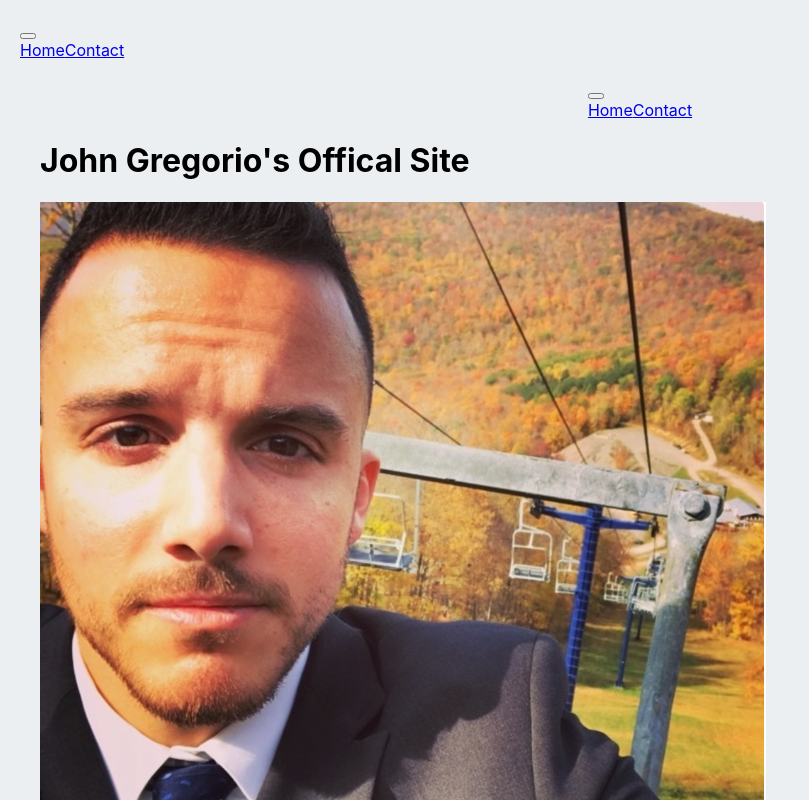
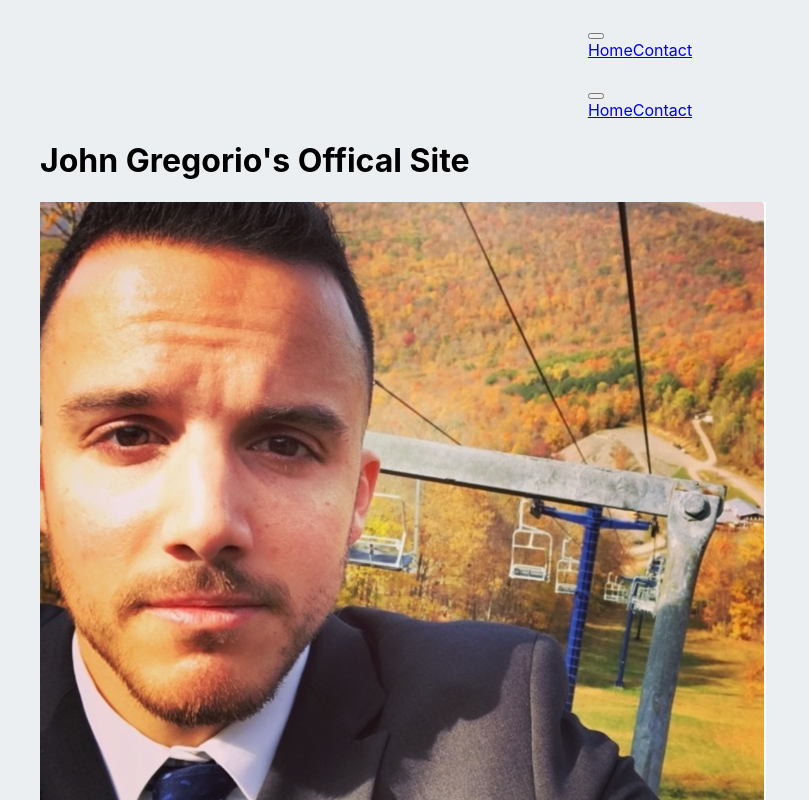
Before and after one commit to jgreg728/New-Profile-Site, a React (Create React App) app in the folder src/: page / in a window 1280 px wide. Shown: the top 800 px of the page, without its empty margins (0-809 px from the left). Built offline with nearby package versions, Linux system fonts and the light colour scheme; the HTML template or start-up script is replaced by a standard one.

Commit message:
saving App.js

```diff
--- a/src/App.js
+++ b/src/App.js
@@ -1,5 +1,5 @@
 import React from 'react';
-import { BrowserRouter as Router, Route } from "react-router-dom";
+import { BrowserRouter as Router, Route, Switch } from "react-router-dom";
 import Home from "./components/Pages/home";
 import Header from "./components/Parts/Header/header";
 import About from "./components/Pages/about";
@@ -11,23 +11,18 @@
 
 const App = () => {
   return (
+    <Router>
     <Wrapper>
-      <Router>
-    <div>
       <Header/>
-      <switch>
-      <Route exact path="/" component={Home} />
-      <Route exact path="/about" component={About} />
-      <Route exact path="/contact" component={Contact}
-      />
-      <Route exact path="/portfolio" component={Portfolio} />
-      </switch>
-    </div>
-    <Home/>
-    <Footer/>
+      <Switch>
+        <Route exact path="/" component={Home} />
+        <Route exact path="/about" component={About} />
+        <Route exact path="/contact" component={Contact} />
+        <Route exact path="/portfolio" component={Portfolio} />
+      </Switch>
+      <Footer/>
+    </Wrapper>
   </Router>
-    </Wrapper>
-
   )
 }
 
```
